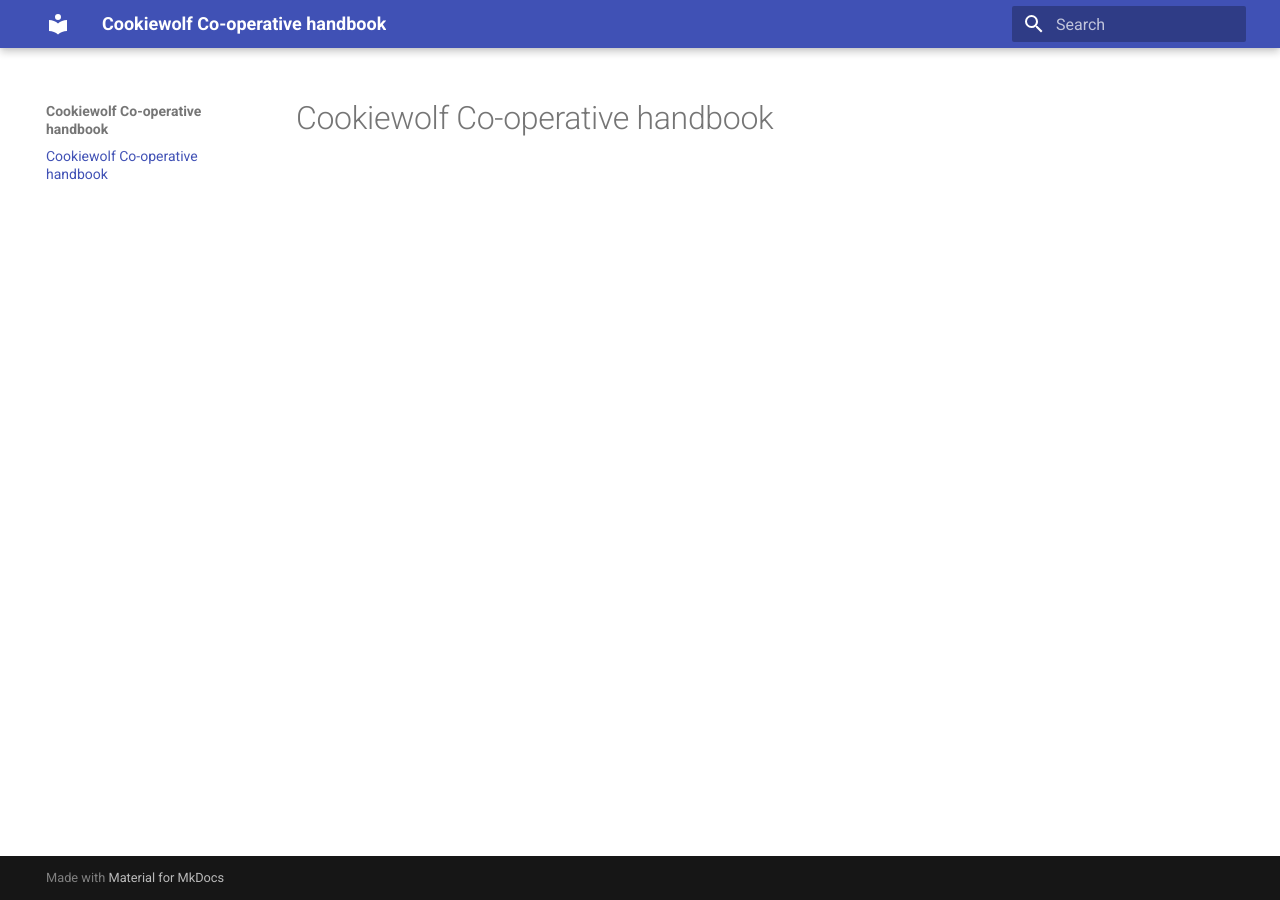
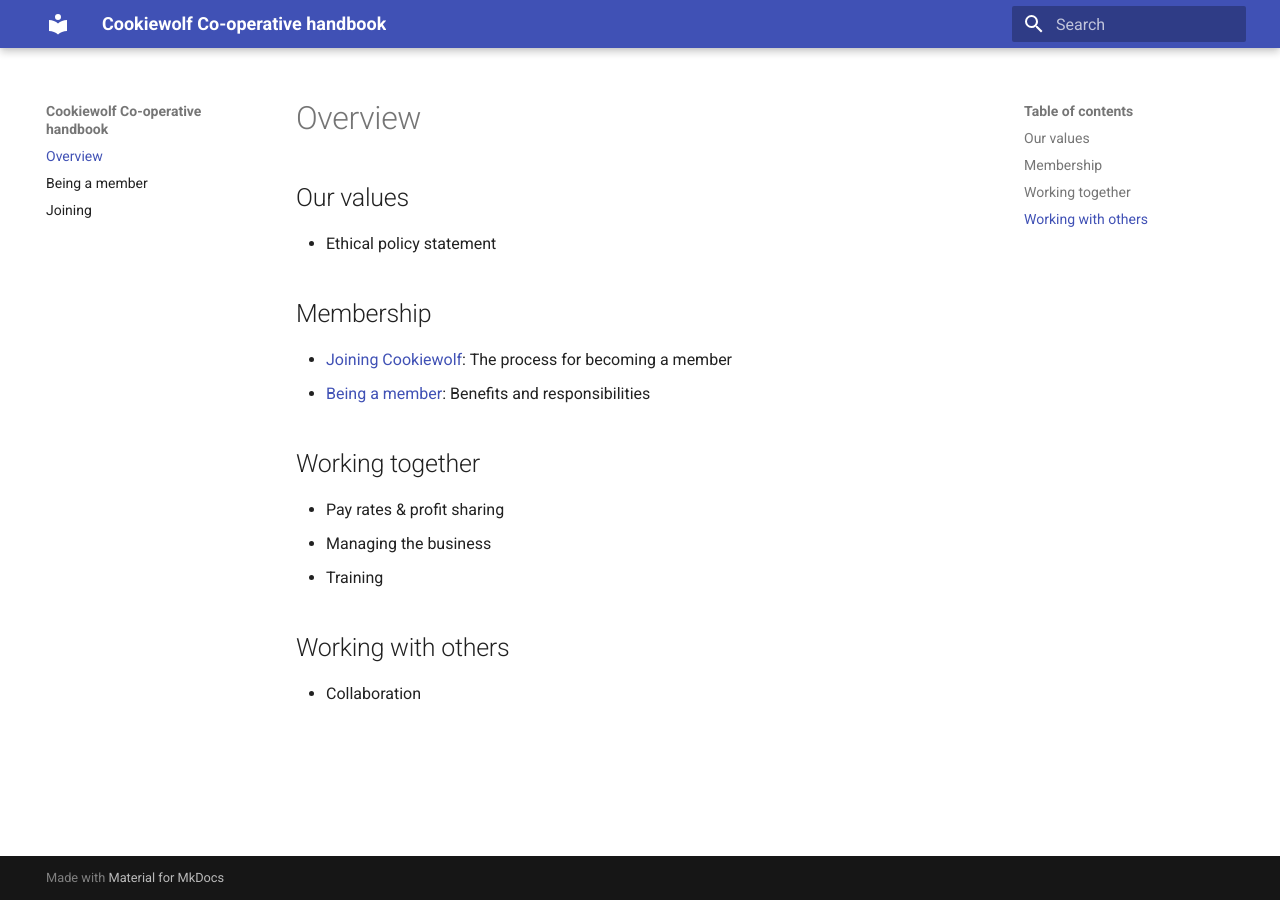
Before and after one commit to cookiewolf/handbook, an MkDocs documentation site: the page built from docs/index.md, in a window 1280 px wide. Built offline with MkDocs 1.6.1 and Material for MkDocs 9.7.7, drawn with Linux system fonts in a browser that asks for light colours.

Commit message:
Add page stubs for membership & add outline to index

```diff
--- a/docs/index.md
+++ b/docs/index.md
@@ -1 +1,20 @@
-# Cookiewolf Co-operative handbook
+# Overview
+
+## Our values
+
+- Ethical policy statement
+
+## Membership
+
+- [Joining Cookiewolf](joining): The process for becoming a member
+- [Being a member](being-a-member): Benefits and responsibilities
+
+## Working together
+
+- Pay rates & profit sharing
+- Managing the business
+- Training
+
+## Working with others
+
+- Collaboration
```
Also changed, not shown: docs/being-a-member.md (added, +7 -0 lines), docs/joining.md (added, +7 -0 lines).
